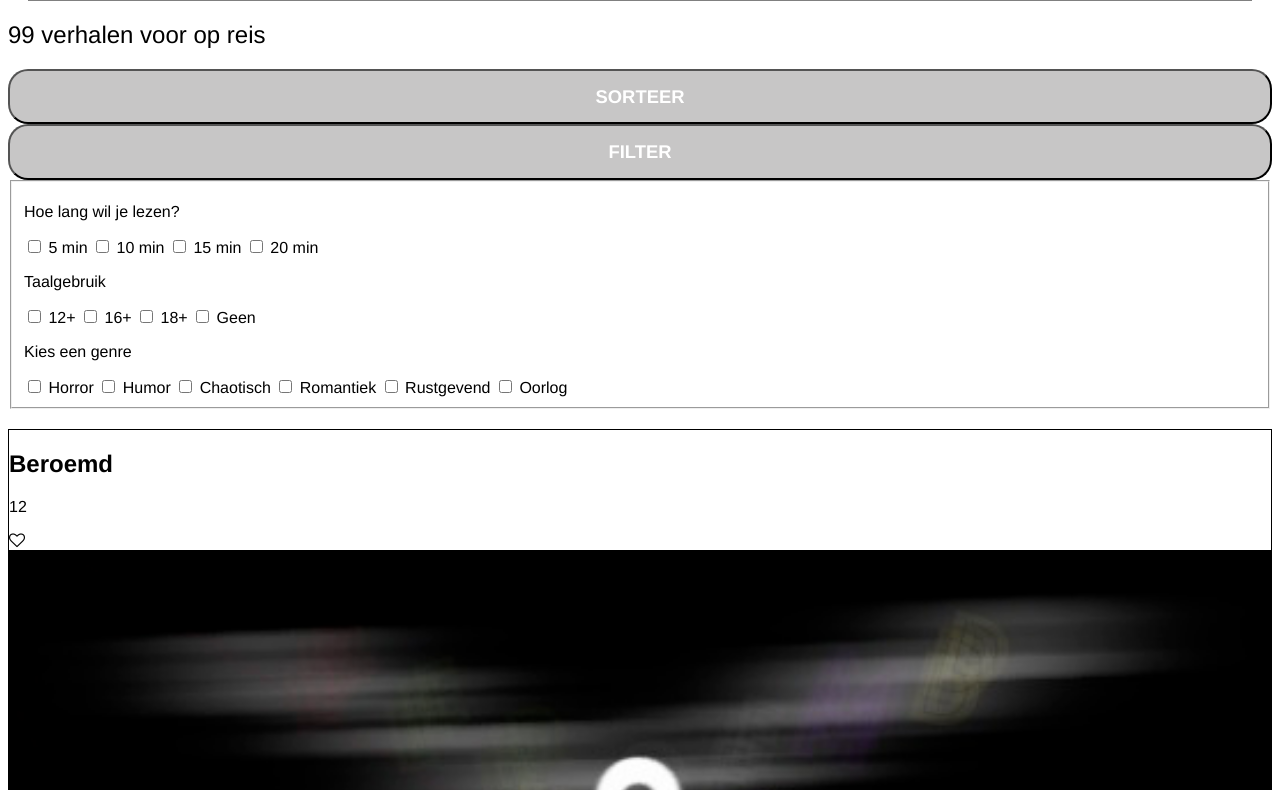
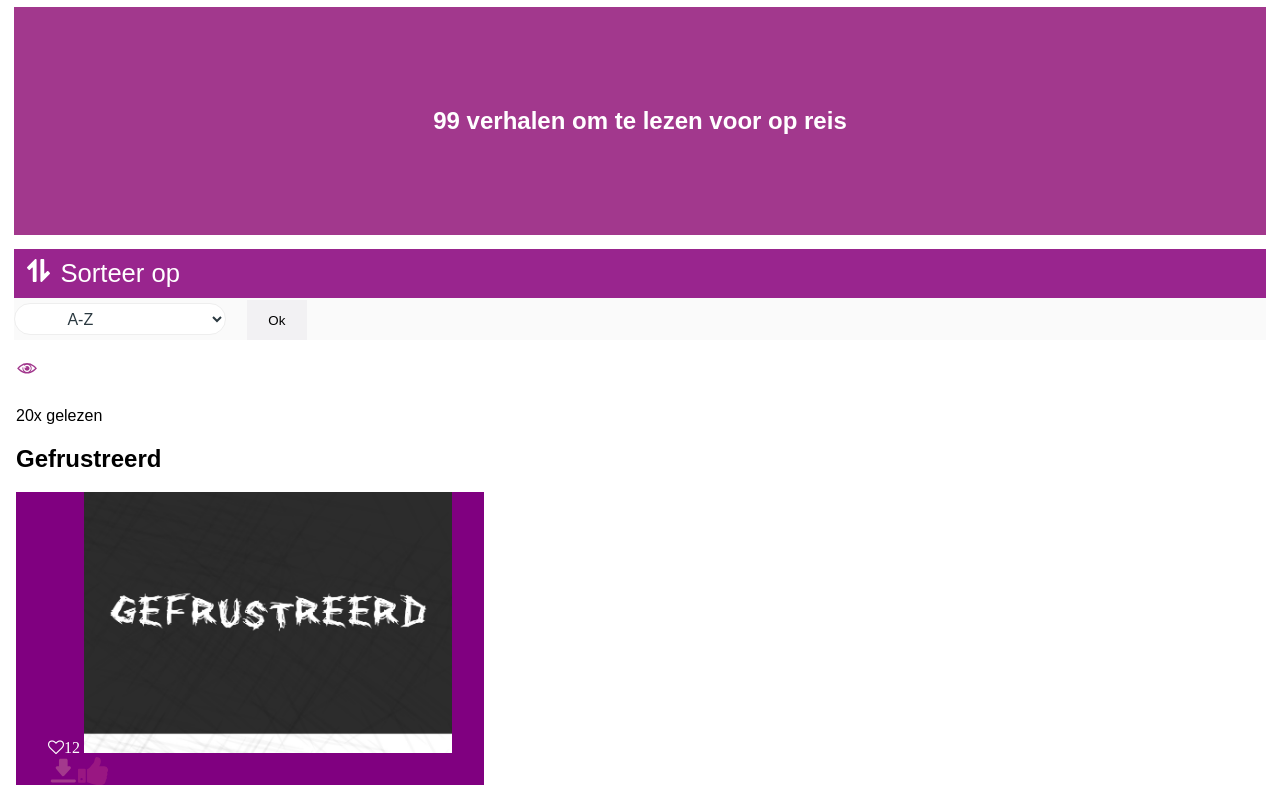
Before and after one commit to DashingNass/DashingNass.github.io, a plain HTML site: page index.html in a window 1280 px wide. Shown: the part 120-910 px from the top of the page. Drawn offline with Linux system fonts and the light colour scheme.

Commit message:
Add files via upload

```diff
--- a/css/style.css
+++ b/css/style.css
@@ -12,84 +12,159 @@
 
 
 * {
-    font-family: helvetica;
+    font-family: museo-sans, sans-serif;
 }
 
 body {
-    max-width: 100%;
+    padding: 0;
+    margin: 0;
 }
 
-h1{
-font-weight: 500;
-
-}
-
-
-ul {
-    list-style-type: none;
-}
 header {
     background-color: white;
     position: relative;
     display: flex;
     align-items: center;
-    justify-content: space-between;
-    border-bottom: 1px solid #808080;
-    height: 100px;
+    justify-content: space-around;
+    height: 5.4em;
     margin-bottom: 20px;
-    margin: 20px;
-/*    box-shadow: inset 0 -0.1em 0 #e6e6e6;*/
+    margin: 0.2em;
+}
 
+li {
+    padding: 0;
+    margin: 0;
+    text-decoration: none;
 
 }
-header a img {
-    width: 4em;
-    cursor: pointer;
 
-}/*images van het logo en user-login*/
-
-
-article{
-margin-top: 20px;
-border: 1px solid;
-}
-
-article img{
-    width: 100%;
-}
-
-article p{
-    font-size: 1em;
-}
-
-#sort-form {
-    display: none;
-    background-color: #F2F1F3;
-}
-#sort-form.clicked {
-    display: block;
-}
-#sort-button, #filter-button {
-    background-color: #C7C6C6;
-    color: #ffffff;
-    cursor: pointer;
-    padding: 0.8em;
-    width: 100%;
-    border-radius: 20px;
-    text-align: center;
-    outline: none;
-    font-size: 1.15em;
-    text-transform: uppercase;
-    font-weight: 900;
-}   /* vormgeving van de sorteer en filter knop */
-
-active,
-#sort-button:hover {
-    background-color: #A2388D;
-}/* wanneer er op de sorteer button wordt geklikt */
+ul {
+    list-style-type: none;
 
 
 
 
+}
 
-/*Micro interactie: download */
+header a img {
+    width: 3rem;
+    cursor: pointer;
+}
+
+
+hr {
+    border: 0.02em solid #A6C4C4;
+    width: 96%;
+    margin-top: 1.3em;
+}
+
+
+.begin {
+    display: block;
+    background-color: #A2388D;
+
+    color: white;
+    display: flex;
+    justify-content: space-around;
+    padding: 80px;
+    margin: 0.9em;
+    /*
+    height: 200px;
+    padding: 0em 3em 0em 3em;
+*/
+}
+
+form {
+    border: 1em;
+    background-color: #FAFAFA;
+    margin: 0.9em;
+}
+
+legend {
+    display: inline-block;
+    font-size: 1.6em;
+    font-weight: 500;
+    color: #ffffff;
+    padding: 0.4em;
+    background-color: #99258E;
+}
+
+legend img {
+    width: 0.9em;
+    margin-left: 0.1em;
+    margin-right: 0.4em;
+}
+
+form button {
+    display: inline-block;
+    margin-left: 1.2em;
+    height: 3em;
+    width: 4.5em;
+    border: none;
+    background: #F2F1F3;
+}
+
+
+select {
+    display: inline-block;
+    border: none;
+    margin: 0.3rem 0rem 0.3rem 0rem;
+    height: 2em;
+    border: 0.1rem solid #EEEEEE;
+    background-color: white;
+    color: #2b3940;
+    font-size: 1rem;
+    font-weight: 400;
+    border-radius: 300em;
+    padding-left: 3rem;
+    max-width: 50rem;
+}
+
+/*article {
+
+    display: inline-block;
+    padding: 1em;
+    background: #ffffff;
+
+    }*/
+
+article {
+    display: inline-block;
+    width: 15.5rem;
+    margin-left: 1em;
+
+}
+
+
+
+
+.eye {
+    display: inline-block;
+    max-width: 2em;
+    max-height: 2em;
+    margin-right: 0.6em;
+}
+
+.favorieten {
+
+    position: absolute;
+    display: inline-block;
+    padding: 0em 2em 0em 2em;
+    border: none;
+    background-color: purple;
+    color: white;
+    font-size: 16px;
+
+}
+
+.thumbnail {
+display: inline-block;
+    max-height: 23em;
+    max-width: 23em
+}
+
+footer {
+    display:  flex;
+    max-height: 30px;
+    max-width: 30px
+}
--- a/index.html
+++ b/index.html
@@ -13,48 +13,82 @@
     <header>
         <nav>
             <ul>
-                <li><a href="#">Alle verhalen</a></li>
                 <li><a href="#">Favorieten</a></li>
                 <li><a href="#">Downloads</a></li>
-                <li><a href="#">Instellingen</a></li>
-                <li><a href="#">Contact</a></li>
             </ul>
         </nav>
 
 
 
         <a href="#"><img src="/img/wow-air-logo.svg" class="wow-logo" alt="logo"></a>
-        <a href="#"><img src="/img/user-icon-paars.svg" class="user-logo" alt="logo-user"></a>
-    </header>
 
 
 
-<section id="start">
-            <h1>99 verhalen voor op reis</h1>
+        <span><a href="#"><img src="/img/profile.svg" alt=""></a></span>
+
+    </header>
+    <hr>
+    <!--horizontale lijn-->
+
+    <section class="begin">
+        <h1>99 verhalen
+            om te lezen voor op reis</h1>
     </section>
 
 
     <!-- sorteer knop & formulier-->
-        <button id="sort-button">Sorteer</button>
-        <form id="sort-form" action="sorteer">
+    <!--<form>
      <fieldset>
-                <input type="radio" id="a-z" value="a-z">
+          <input type="radio" name="sorteer" value="a-z">
             <label for="a-z">A-Z</label>
 
-                <input type="radio" id="datum" value="datum">
+            <input type="radio" name="sorteer" value="datum">
             <label for="datum">Datum</label>
 
-                <input type="radio" id="meest-gelezen" value="meest-gelezen">
+            <input type="radio" name="sorteer" value="meest-gelezen">
             <label for="meest-gelezen">Meest gelezen</label>
 
-                <input type="radio" id="populair" value="populair">
+            <input type="radio" name="sorteer" value="populair">
             <label for="populair">Populair</label>
 
-                <input type="radio" value="Submit">
+            <input type="button" name="klik-sorteer" value="Sorteer">
         </fieldset>
     </form>
+    -->
+
+    <!--sorteer knop versie 2?-->
+    <!--<form class="sorteer-form" action="">
+        <fieldset>
+            <legend>Sorteer op</legend>
+            <input type="radio" name="sorteer" value="az" id="az">
+            <label for="az">A-Z</label>
+
+            <input type="radio" name="sorteer" value="datum" id="datum">
+            <label for="datum">Datum</label>
+
+            <input type="radio" name="sorteer" value="meestgelezen" id="meestgelezen">
+            <label for="meestgelezen">Meest gelezen</label>
+
+            <input type="radio" name="sorteer" value="populair" id="populair">
+            <label for="populair">Populair</label>
+</fieldset>
+    </form>-->
+
+    <form action="">
+        <legend><img src="/img/sort.svg" alt="" id="ding">Sorteer op</legend>
+        <select name="sorteer">
+            <option value="az">A-Z</option>
+            <option value="populair">Populair</option>
+            <option value="datum">Datum</option>
+            <option value="meestgelezen ">Meest gelezen</option>
+            <option value="meestgewaardeerd">Meest gewaardeerd</option>
+        </select>
+        <button>Ok</button>
+    </form>
+
 
     <!-- filter knop & formulier-->
+    <!--
     <button id="filter-button">Filter</button>
     <form id="filter-form" action="filter">
         <fieldset>
@@ -107,54 +141,41 @@
         </fieldset>
     </form>
 
+-->
+
+
     <main>
         <article>
-<h2>Beroemd</h2>
-<p>12</p>
-<i class="fa fa-heart-o" aria-hidden="true"></i>
-   <img src="/img/thumb-beroemd.png" alt="beroemd"> thumbnail van verhaal
-   <p>Vlak voordat ik de bus uitstap bedank ik de buschauffeur via de spiegel voor zijn diensten. Hij zwaait joviaal terug. ‘Mijn vrouw is een groot fan van u’, roept hij.</p>
-   <a href="#">Lees meer</a><!-- link lees meer-->
-   </article><!--Beroemd-->
+            <span>
+                <img class="eye" src="/img/eye.svg" alt="">
+                <p>20x gelezen</p>
+            </span>
 
-<article>
-<h2>Droom</h2>
-<p>15</p>
-<i class="fa fa-heart-o" aria-hidden="true"></i>
-   <img src="/img/thumb-droom.jpeg" alt="droom"><!--thumbnail van verhaal-->
-   <p>Slierten mist zwerven rond mijn benen. Net zat ik nog in Bus 21. Het was warm, zweet parelde langs mijn slapen, mijn zoon sliep.</p>
-   <a href="#">Lees meer</a><!-- link lees meer-->
-   </article><!--Droom-->
+            <h2>Gefrustreerd</h2>
 
-<article>
-<h2>Verliefd</h2>
-<p>15</p>
-<i class="fa fa-heart-o" aria-hidden="true"></i>
-   <img src="/img/thumb-verliefd.jpeg" alt="verliefd"><!--thumbnail van verhaal-->
-   <p>Licht van mijn leven. Ik stapte vandaag bus 21 uit. Het was op het midden van de dag. En wat een heerlijke dag! Het was twaalf uur, onze fantastische zoon sliep net.</p>
-   <a href="#">Lees meer</a><!-- link lees meer-->
-   </article><!--Verliefd-->
+            <button class="favorieten"> <i class="fa fa-heart-o" aria-hidden="true">12</i>
 
-<article>
-<h2>Western</h2>
-<p>15</p>
-<i class="fa fa-heart-o" aria-hidden="true"></i>
-   <img src="/img/thumb-western.png" alt="western"><!--thumbnail van verhaal-->
-   <p>Een stofwolk ontneemt het zicht op de wegrijdende postkoets, die mij net heeft afgezet voor het station van dit door god verlaten prairydorp. Een tumbleweed tuimelt over het zanderige plein. </p>
-   <a href="#">Lees meer</a><!-- link lees meer-->
-   </article><!--Western-->
+            <img class="thumbnail" src="/img/thumb-gefrustreerd.jpeg" alt="beroemd">
+            <!--afbeelding-->
 
-<article>
-<h2>Gefrustreerd</h2>
-<p>15</p>
-<i class="fa fa-heart-o" aria-hidden="true"></i>
-   <img src="/img/thumb-gefrustreerd.jpeg" alt="gefrustreerd"><!--thumbnail van verhaal-->
-   <p>Een stofwolk ontneemt het zicht op de wegrijdende postkoets, die mij net heeft afgezet voor het station van dit door god verlaten prairydorp. Een tumbleweed tuimelt over het zanderige plein. </p>
-   <a href="#">Lees meer</a><!-- link lees meer-->
-   </article><!--Gefrustreerd-->
+
+
+
+            <footer>
+                <img src="/img/download-symbol-purple.svg" alt="">
+               <img class="like" src="/img/like.svg" alt="">
+
+
+            </footer>
+        </article>
+        <!--Beroemd-->
+
+
 
 
     </main>
+
+
 
 
 
```
Also changed, not shown: img/download-symbol-purple.svg (added), img/download.svg (added), img/eye.svg (added), img/like.svg (added), img/profile.svg (added), img/sort.svg (added), img/wowair.svg (added), img/zoek.svg (added), 1 other file. Lines whose indentation alone changed are shown as unchanged.
